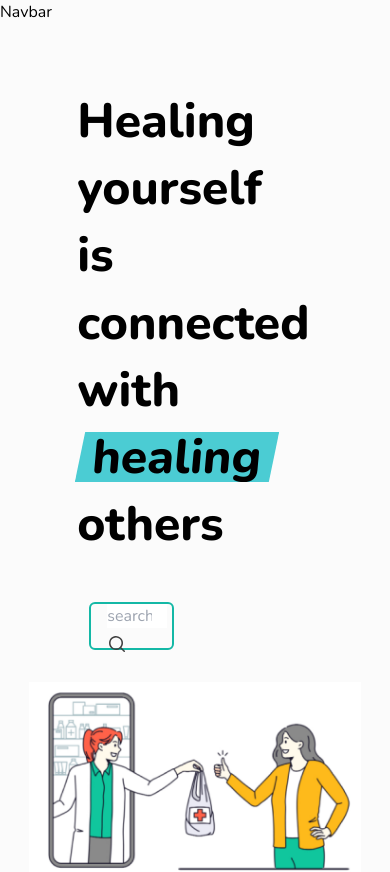
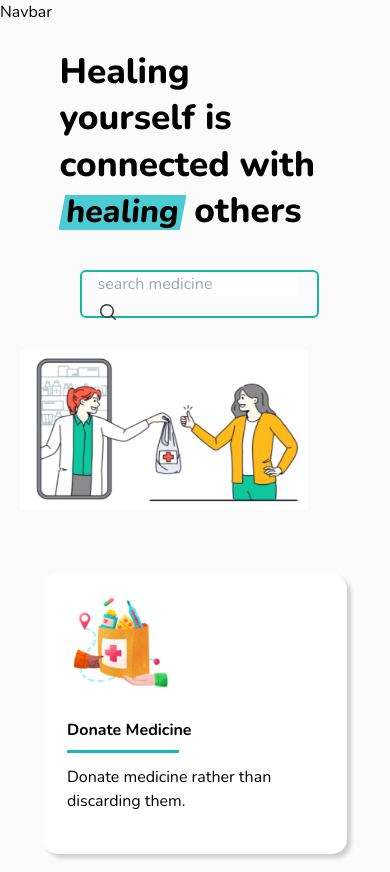
Before and after one commit to Pranjali-12/medishare-client, a React (Create React App) app: page / in a window 390 px wide. Shown: the top 872 px of the page. Built offline with nearby package versions, Linux system fonts and the light colour scheme.

Commit message:
home css added

```diff
--- a/src/Components/HomeUpper.jsx
+++ b/src/Components/HomeUpper.jsx
@@ -3,11 +3,11 @@ import '../styles/HomeUpper.css'
 
 const HomeUpper = () => {
   return (
-    <div style={{ width: '85%', margin: '0 auto' }}>
+    <div style={{ width: '90%', margin: '0 auto' }}>
       <div className='flex flex-wrap'>
         {/* Left */}
-        <div className='w-1/2 px-4'>
-          <h1 className='text-5xl	 font-extrabold p-8 pt-16 pe-12' style={{ lineHeight: "4.2rem" }}>Healing yourself is connected with <span className='parallelogram m-0 text-5xl' >healing</span> others</h1>
+        <div className='home-left  px-4'>
+          <h1 className='home-quote  font-extrabold ' >Healing yourself is connected with <span className='parallelogram m-0 ' >healing</span> others</h1>
           <div className='ps-8'>
             <div className="m-3 w-10/12">
               <div class="relative mb-4 flex  flex-wrap items-stretch border-2  h-12 pl-4 border-solid border-teal-500 rounded-md"
@@ -42,7 +42,9 @@ const HomeUpper = () => {
 
         </div>
         {/* Right */}
-        <img className="pb-4 pt-4" src={require("../assets/Home_Image.png")} style={{ width: "36rem" }} />
+        <div className='image-cont'>
+        <img className="pb-4 pt-4 home-img" src={require("../assets/Home_Image.png")}  />
+        </div>
         <div>
         </div>
       </div>
--- a/src/Components/SignInLeft.jsx
+++ b/src/Components/SignInLeft.jsx
@@ -1,18 +1,16 @@
-import React from 'react'
-import '../styles/SignInLeft.css'
+import React from "react";
+import "../styles/SignInLeft.css";
 
 const SignInLeft = () => {
   return (
-    <div className='flex flex-row flex-wrap ' >
-        <div className='sm:w-1/2   '  style={{backgroundColor:"#1CB5BD"}}>
-           <img src={require("../assets/signup.png")} className='sign-img '></img>
+    <div className="flex flex-row flex-wrap ">
+      <div className="sm:w-1/2   " style={{ backgroundColor: "#1CB5BD" }}>
+        <img src={require("../assets/signup.png")} className="sign-img "></img>
       </div>
 
-
-        <div className='sm:w-1/2 flex justify-center'>
+      <div className="sm:w-1/2 flex justify-center">
         <div className="flex min-h-full flex-1 flex-col justify-center px-6 py-12 lg:px-8">
           <div className="sm:mx-auto sm:w-full sm:max-w-sm">
-
             <h2 className="mt-5 text-left text-5xl font-bold leading-9 tracking-tight text-gray-900">
               Welcome
             </h2>
@@ -20,9 +18,11 @@ const SignInLeft = () => {
 
           <div className="mt-10 sm:mx-auto sm:w-full sm:max-w-sm">
             <form className="space-y-6" action="#" method="POST">
-
               <div>
-              <label htmlFor="email" className="block text-sm font-medium leading-6 text-gray-900">
+                <label
+                  htmlFor="email"
+                  className="block text-sm font-medium leading-6 text-gray-900"
+                >
                   Email address
                 </label>
                 <div className="mt-2">
@@ -31,19 +31,22 @@ const SignInLeft = () => {
                     name="email"
                     type="email"
                     autoComplete="email"
-                  placeholder='Enter Your Address'
+                    placeholder="Enter Your Address"
                     required
-                  className="block w-full text-sm font-semibold border-b  py-1.5 text-gray-900   placeholder:text-gray-400 outline-none" style={{borderColor:"#98B3D6"}}
+                    className="block w-full text-sm font-semibold border-b  py-1.5 text-gray-900   placeholder:text-gray-400 outline-none"
+                    style={{ borderColor: "#98B3D6" }}
                   />
                 </div>
               </div>
 
               <div>
                 <div className="flex items-center justify-between">
-                <label htmlFor="password" className="block text-sm font-medium leading-6 text-gray-900">
+                  <label
+                    htmlFor="password"
+                    className="block text-sm font-medium leading-6 text-gray-900"
+                  >
                     Password
                   </label>
-
                 </div>
                 <div className="mt-2">
                   <input
@@ -51,31 +54,33 @@ const SignInLeft = () => {
                     name="password"
                     type="password"
                     autoComplete="current-password"
-                  placeholder='********'
+                    placeholder="********"
                     required
-                  className="block w-full text-sm font-semibold  border-b  py-1.5 text-gray-900   placeholder:text-gray-400 outline-none" style={{borderColor:"#98B3D6"}}
+                    className="block w-full text-sm font-semibold  border-b  py-1.5 text-gray-900   placeholder:text-gray-400 outline-none"
+                    style={{ borderColor: "#98B3D6" }}
                   />
                 </div>
               </div>
               <div className="text-sm flex justify-between">
-            <div className=''>
-                <label className="flex block w-full text-sm font-bold  text-gray-500 outline-none"
->
+                <div className="">
+                  <label className="flex block w-full text-sm font-bold  text-gray-500 outline-none">
                     <input type="checkbox" />
-  <h6 className='mx-2'> Remember me</h6>
+                    <h6 className="mx-2"> Remember me</h6>
                   </label>
                 </div>
 
-                  <a href="#" className="text-sm font-bold hover:text-teal-800 text-teal-600">
+                <a
+                  href="#"
+                  className="text-sm font-bold hover:text-teal-800 text-teal-600"
+                >
                   Forgot password?
                 </a>
-
-
               </div>
               <div>
                 <button
                   type="submit"
-                className="flex w-full justify-center rounded-full  px-3 py-1.5 text-sm font-semibold leading-6 text-white shadow-sm  focus-visible:outline focus-visible:outline-2 focus-visible:outline-offset-2 " style={{backgroundColor:"#1CB5BD"}}
+                  className="flex w-full justify-center rounded-full  px-3 py-1.5 text-lg font-bold leading-6 text-white shadow-sm  focus-visible:outline focus-visible:outline-2 focus-visible:outline-offset-2 "
+                  style={{ backgroundColor: "#1CB5BD" }}
                 >
                   Login
                 </button>
@@ -83,18 +88,20 @@ const SignInLeft = () => {
             </form>
 
             <p className="mt-2 text-center font-bold py-4 text-sm text-gray-500">
-            New member?{' '}
-            <a href="/signup" className="font-semibold leading-6  cursor-pointer" style={{ color: "#1CB5BD" }}>
+              New member?{" "}
+              <a
+                href="/signup"
+                className="font-semibold leading-6  cursor-pointer"
+                style={{ color: "#1CB5BD" }}
+              >
                 Sign Up
               </a>
             </p>
           </div>
         </div>
       </div>
+    </div>
+  );
+};
 
-
-    </div>
-  )
-}
-
-export default SignInLeft
+export default SignInLeft;
--- a/src/styles/HomeUpper.css
+++ b/src/styles/HomeUpper.css
@@ -8,4 +8,103 @@
     display: inline-flex;
     justify-content: center;
     align-items: center;
+    font-size: 3.2rem;
 }
+
+.image-cont{
+    display: flex;
+    align-items: center;
+}
+.home-quote{
+    line-height: 4.2rem;
+    font-size: 3.2rem;
+    padding:48px;
+}
+
+.home-img{
+    width:36rem;
+    height:24rem;
+}
+
+.home-left{
+    width: 50%;
+}
+
+@media (max-width:1028px){
+    .home-quote{
+        line-height: 2.7rem;
+        font-size: 2rem;
+    }
+
+    .parallelogram {
+        width: 125px;
+        height: 35px;
+        background-color: #4bccd3;
+        clip-path: polygon(3% 0%, 100% 0%, 97% 100%, 0% 100%);
+        transform: skew(-5deg);
+        /* display: flex; */
+        display: inline-flex;
+        justify-content: center;
+        align-items: center;
+        font-size: 2rem;
+    }
+    .home-img{
+
+        width:20rem;
+        height:15rem;
+    }
+
+  }
+@media (max-width:900px){
+    .home-quote{
+        line-height: 2.7rem;
+        font-size: 2rem;
+    }
+
+    .parallelogram {
+        width: 125px;
+        height: 35px;
+        background-color: #4bccd3;
+        clip-path: polygon(3% 0%, 100% 0%, 97% 100%, 0% 100%);
+        transform: skew(-5deg);
+        /* display: flex; */
+        display: inline-flex;
+        justify-content: center;
+        align-items: center;
+        font-size: 2rem;
+    }
+    .home-img{
+        width:18rem;
+        height:12rem;
+    }
+
+  }
+
+  @media (max-width:512px){
+    .home-quote{
+        line-height: 2.9rem;
+        font-size: 2.2rem;
+        padding:24px;
+    }
+
+    .parallelogram {
+        width: 125px;
+        height: 35px;
+        background-color: #4bccd3;
+        clip-path: polygon(3% 0%, 100% 0%, 97% 100%, 0% 100%);
+        transform: skew(-5deg);
+        /* display: flex; */
+        display: inline-flex;
+        justify-content: center;
+        align-items: center;
+        font-size: 2rem;
+    }
+    .home-img{
+        width:18rem;
+        height:12rem;
+    }
+    .home-left{
+        width: 100%;
+    }
+
+  }
```
Also changed, not shown: src/Components/SignUpCon.jsx (+46 -27 lines). Lines whose indentation alone changed are shown as unchanged.
